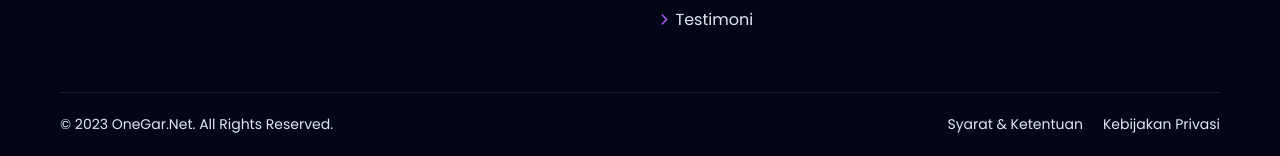
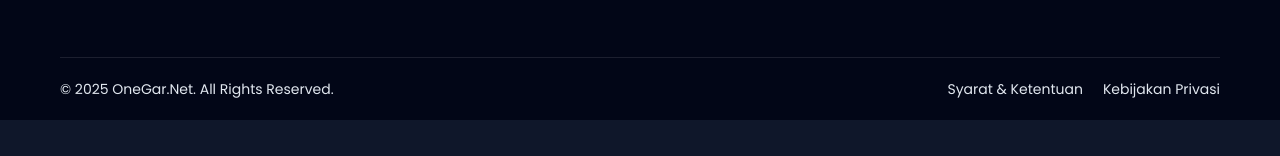
Before and after one commit to muhamadigarr/OneGar.Net, a plain HTML site: page index.html in a window 1280 px wide. Shown: the part 5732-5888 px from the top of the page. After the commit the page ends 5852 px from the top, so only its background shows below. Drawn offline with Linux system fonts and the light colour scheme.

Commit message:
Update index.html

```diff
--- a/index.html
+++ b/index.html
@@ -494,14 +494,13 @@
                         <li><a href="#features"><i class="fas fa-chevron-right"></i> Keunggulan</a></li>
                         <li><a href="#packages"><i class="fas fa-chevron-right"></i> Paket</a></li>
                         <li><a href="#coverage"><i class="fas fa-chevron-right"></i> Cakupan</a></li>
-                        <li><a href="#testimonials"><i class="fas fa-chevron-right"></i> Testimoni</a></li>
                     </ul>
                 </div>
             </div>
 
             <div class="footer-bottom">
                 <div class="copyright">
-                    &copy; 2023 OneGar.Net. All Rights Reserved.
+                    &copy; 2025 OneGar.Net. All Rights Reserved.
                 </div>
                 <div class="legal-links">
                     <a href="#">Syarat & Ketentuan</a>
```
